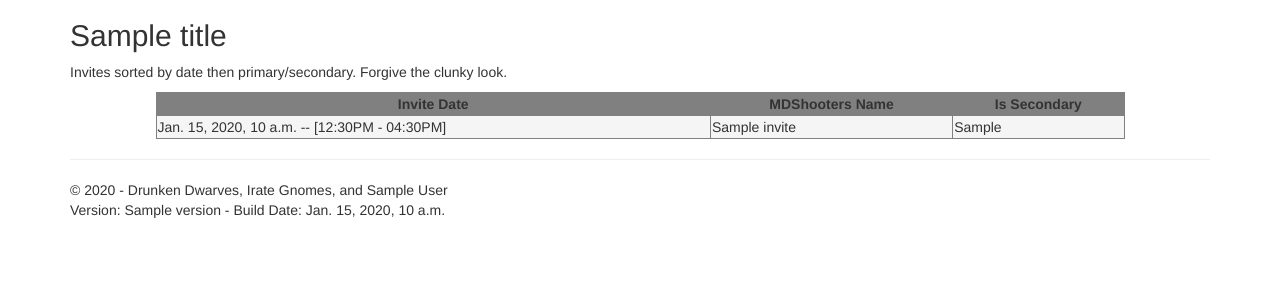
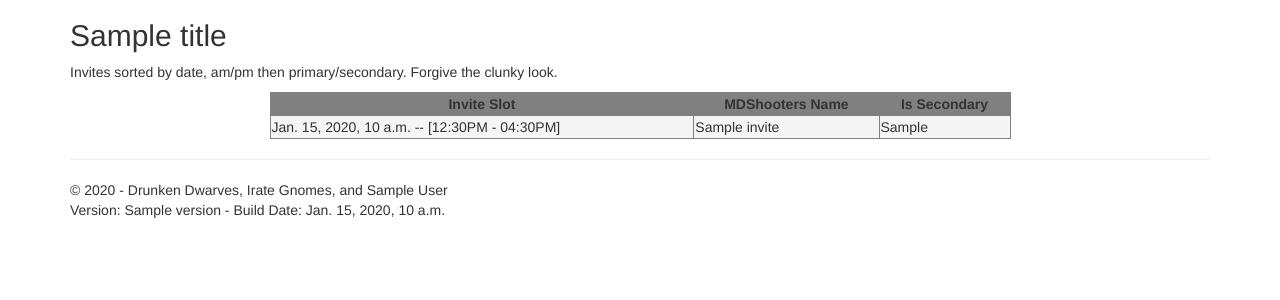
Before and after one commit to benspelledabc/djangosite, a Django app: template imrunicorn/farminvite/templates/farminvite/calendar_list.html in a window 1280 px wide. Shown: the part 51-351 px from the top of the page. Run offline with Django 3.2, Linux system fonts and the light colour scheme; the template is opened without the code that fills it: most values are stand-ins (such as "Sample title", 1, 10 or a date in 2020); some libraries are stand-ins or nearby versions.

Commit message:
fixed event date filtering

```diff
--- a/imrunicorn/farminvite/templates/farminvite/calendar_list.html
+++ b/imrunicorn/farminvite/templates/farminvite/calendar_list.html
@@ -7,13 +7,13 @@
 <div class="row">
     <div class="col-md-12">
         <p>
-            Invites sorted by date then primary/secondary. Forgive the clunky look.
+            Invites sorted by date, am/pm then primary/secondary. Forgive the clunky look.
         </p>
 
-        <table width="85%" border="1" align="center">
+        <table width="65%" border="1" align="center">
             <tr bgcolor="#808080">
                 <th bgcolor="808080" style="text-align: center">
-                 Invite Date
+                 Invite Slot
              </th>
              </th>
                 <th bgcolor="808080" style="text-align: center">
```
